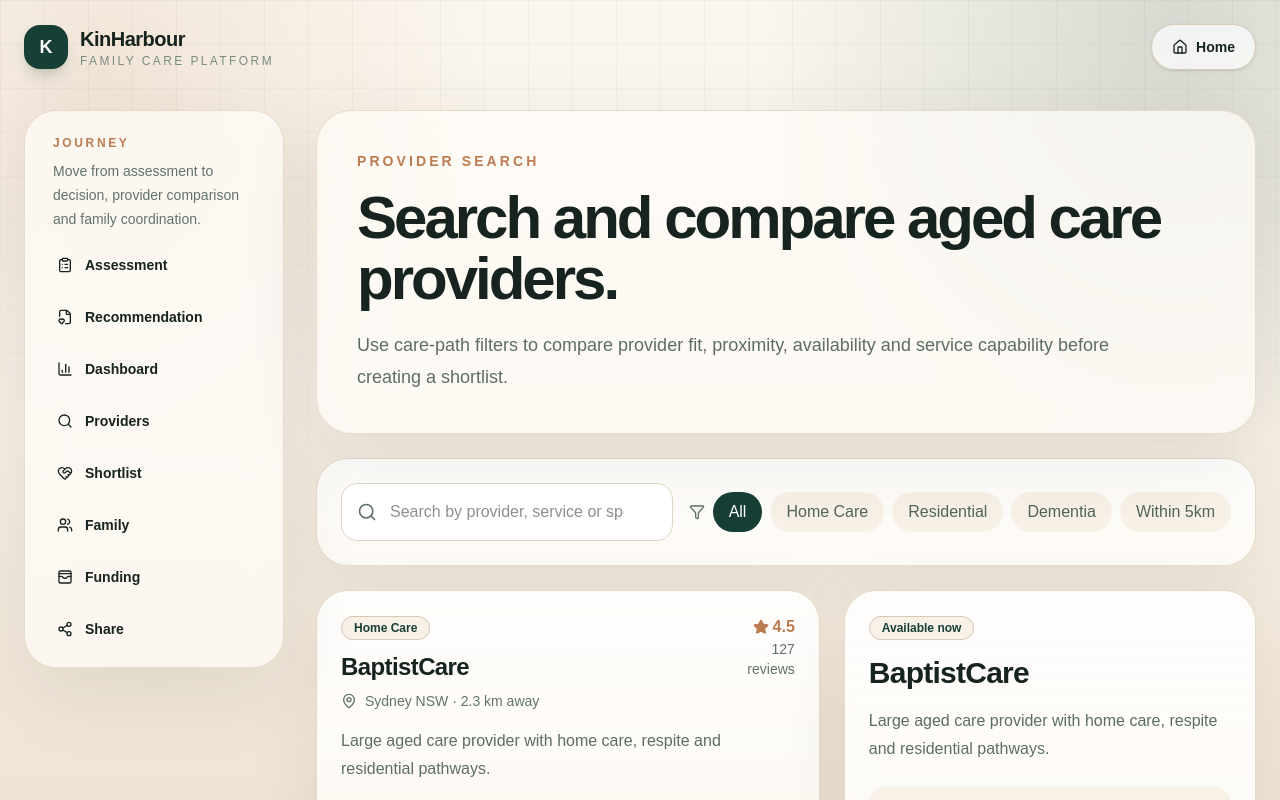
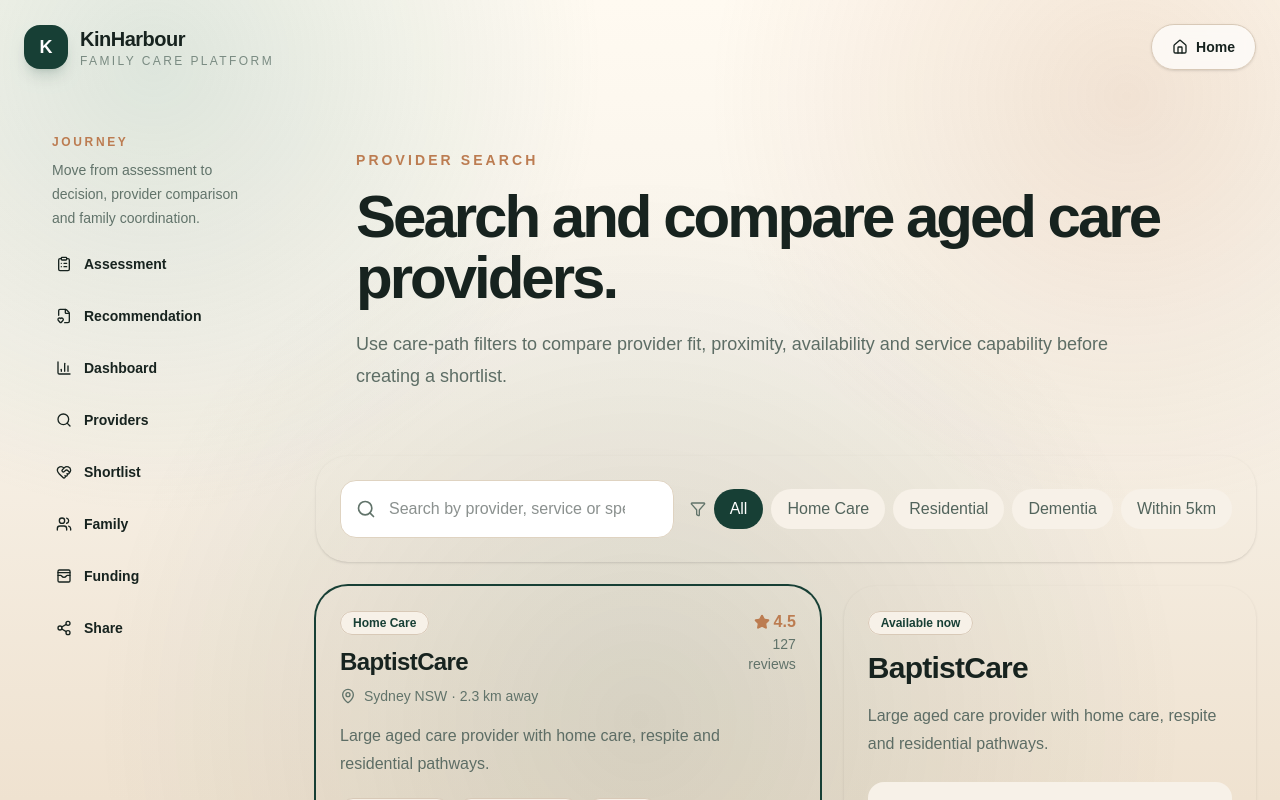
Before and after one commit to Mattrix07/kinharbour, a Next.js app: page /providers in a window 1280 px wide. Shown: the top 800 px of the page. Built offline with nearby package versions, Linux system fonts and the light colour scheme.

Commit message:
Direct design reset global styles

```diff
--- a/app/globals.css
+++ b/app/globals.css
@@ -1,16 +1,19 @@
 @import "tailwindcss";
 
 :root {
-  --background: #f7f1e8;
-  --foreground: #17231f;
-  --ink: #17231f;
-  --muted: #61736a;
-  --line: #dfd3c1;
-  --cream: #f7f1e8;
-  --paper: #fffdf8;
-  --forest: #173f35;
+  --background: #f8f3ea;
+  --foreground: #10251f;
+  --ink: #10251f;
+  --muted: #62756e;
+  --line: rgba(31, 54, 47, 0.12);
+  --cream: #f8f3ea;
+  --paper: #fffaf1;
+  --forest: #123d34;
+  --forest-2: #082720;
   --sage: #dfe9df;
-  --clay: #bc7c51;
+  --mint: #79aaa0;
+  --clay: #bd8055;
+  --sand: #efe2d0;
 }
 
 @theme inline {
@@ -20,117 +23,81 @@
   --font-mono: var(--font-geist-mono);
 }
 
-* {
-  box-sizing: border-box;
-}
-
-html {
-  scroll-behavior: smooth;
-}
-
+* { box-sizing: border-box; }
+html { scroll-behavior: smooth; }
 body {
   margin: 0;
-  background:
-    radial-gradient(circle at 8% 8%, rgba(188, 124, 81, 0.14), transparent 24rem),
-    radial-gradient(circle at 92% 4%, rgba(23, 63, 53, 0.16), transparent 26rem),
-    linear-gradient(180deg, #fbf7ef 0%, #f7f1e8 48%, #efe4d4 100%);
   color: var(--foreground);
   font-family: Arial, Helvetica, sans-serif;
+  background:
+    radial-gradient(circle at 12% 8%, rgba(121,170,160,.24), transparent 28rem),
+    radial-gradient(circle at 88% 12%, rgba(189,128,85,.18), transparent 26rem),
+    radial-gradient(circle at 50% 90%, rgba(18,61,52,.12), transparent 34rem),
+    linear-gradient(180deg, #fffaf1 0%, #f8f3ea 42%, #efe2d0 100%);
 }
+a { color: inherit; text-decoration: none; }
+button, input, select, textarea { font: inherit; }
+::selection { background: rgba(121,170,160,.28); }
 
-a {
-  color: inherit;
-  text-decoration: none;
-}
-
-button,
-input,
-select {
-  font: inherit;
-}
-
-::selection {
-  background: rgba(23, 63, 53, 0.18);
-}
-
-.luxury-shell {
+.kh-shell {
   position: relative;
   isolation: isolate;
+  overflow-x: hidden;
 }
-
-.luxury-shell::before {
+.kh-shell::before {
+  content: "";
   position: fixed;
   inset: 0;
   z-index: -2;
+  background-image:
+    linear-gradient(rgba(16,37,31,.045) 1px, transparent 1px),
+    linear-gradient(90deg, rgba(16,37,31,.045) 1px, transparent 1px);
+  background-size: 56px 56px;
+  mask-image: linear-gradient(to bottom, black 0%, transparent 78%);
+}
+.kh-shell::after {
   content: "";
-  background-image:
-    linear-gradient(rgba(23, 35, 31, 0.035) 1px, transparent 1px),
-    linear-gradient(90deg, rgba(23, 35, 31, 0.035) 1px, transparent 1px);
-  background-size: 44px 44px;
-  mask-image: linear-gradient(to bottom, black, transparent 80%);
-}
-
-.luxury-shell::after {
   position: fixed;
   inset: 0;
   z-index: -1;
-  content: "";
   pointer-events: none;
-  background-image: radial-gradient(rgba(23, 35, 31, 0.08) 0.7px, transparent 0.7px);
+  background-image: radial-gradient(rgba(16,37,31,.10) .6px, transparent .6px);
   background-size: 18px 18px;
-  opacity: 0.28;
+  opacity: .22;
 }
 
-.glass-panel {
-  border: 1px solid rgba(223, 211, 193, 0.78);
-  background: rgba(255, 253, 248, 0.72);
-  box-shadow: 0 24px 80px rgba(61, 45, 28, 0.10);
-  backdrop-filter: blur(18px);
+.glass {
+  border: 1px solid rgba(255,255,255,.56);
+  background: linear-gradient(180deg, rgba(255,255,255,.78), rgba(255,250,241,.62));
+  box-shadow: 0 28px 90px rgba(61,45,28,.12);
+  backdrop-filter: blur(20px);
 }
+.card-lift {
+  border: 1px solid rgba(31,54,47,.10);
+  background: linear-gradient(180deg, rgba(255,255,255,.94), rgba(255,250,241,.86));
+  box-shadow: 0 20px 60px rgba(61,45,28,.09);
+}
+.deep-card {
+  background:
+    radial-gradient(circle at 0 0, rgba(255,255,255,.16), transparent 18rem),
+    linear-gradient(135deg, #123d34 0%, #082720 72%);
+  box-shadow: 0 30px 90px rgba(8,39,32,.28);
+}
+.soft-card {
+  background: linear-gradient(135deg, rgba(223,233,223,.86), rgba(255,240,222,.86));
+}
+.focus-ring { outline: none; }
+.focus-ring:focus { box-shadow: 0 0 0 4px rgba(18,61,52,.14); border-color: #123d34; }
 
-.premium-card {
-  border: 1px solid rgba(223, 211, 193, 0.82);
-  background:
-    linear-gradient(180deg, rgba(255, 255, 255, 0.92), rgba(255, 253, 248, 0.82));
-  box-shadow: 0 20px 70px rgba(61, 45, 28, 0.08);
-}
-
-.depth-card {
-  border: 1px solid rgba(255, 255, 255, 0.16);
-  background:
-    radial-gradient(circle at 0 0, rgba(255, 255, 255, 0.15), transparent 22rem),
-    linear-gradient(135deg, #173f35, #0e2b24 70%);
-  box-shadow: 0 24px 80px rgba(8, 36, 30, 0.24);
-}
-
-.soft-highlight {
-  background: linear-gradient(120deg, rgba(223, 233, 223, 0.9), rgba(250, 236, 219, 0.95));
-}
-
-.float-slow {
-  animation: floatSlow 7s ease-in-out infinite;
-}
-
-@keyframes floatSlow {
-  0%, 100% {
-    transform: translateY(0);
-  }
-  50% {
-    transform: translateY(-10px);
-  }
-}
+.reveal-up { animation: revealUp .72s cubic-bezier(.22,.8,.28,1) both; }
+.float-card { animation: floatCard 8s ease-in-out infinite; }
+.pulse-glow { animation: pulseGlow 3.5s ease-in-out infinite; }
+@keyframes revealUp { from { opacity: 0; transform: translateY(18px); } to { opacity: 1; transform: translateY(0); } }
+@keyframes floatCard { 0%,100% { transform: translateY(0); } 50% { transform: translateY(-12px); } }
+@keyframes pulseGlow { 0%,100% { box-shadow: 0 0 0 rgba(121,170,160,0); } 50% { box-shadow: 0 0 44px rgba(121,170,160,.28); } }
 
 @media print {
-  body {
-    background: white;
-  }
-
-  main {
-    background: white !important;
-  }
-
-  .luxury-shell::before,
-  .luxury-shell::after {
-    display: none;
-  }
+  body, main { background: white !important; }
+  .kh-shell::before, .kh-shell::after { display: none; }
+  .print\:hidden { display: none !important; }
 }
```
